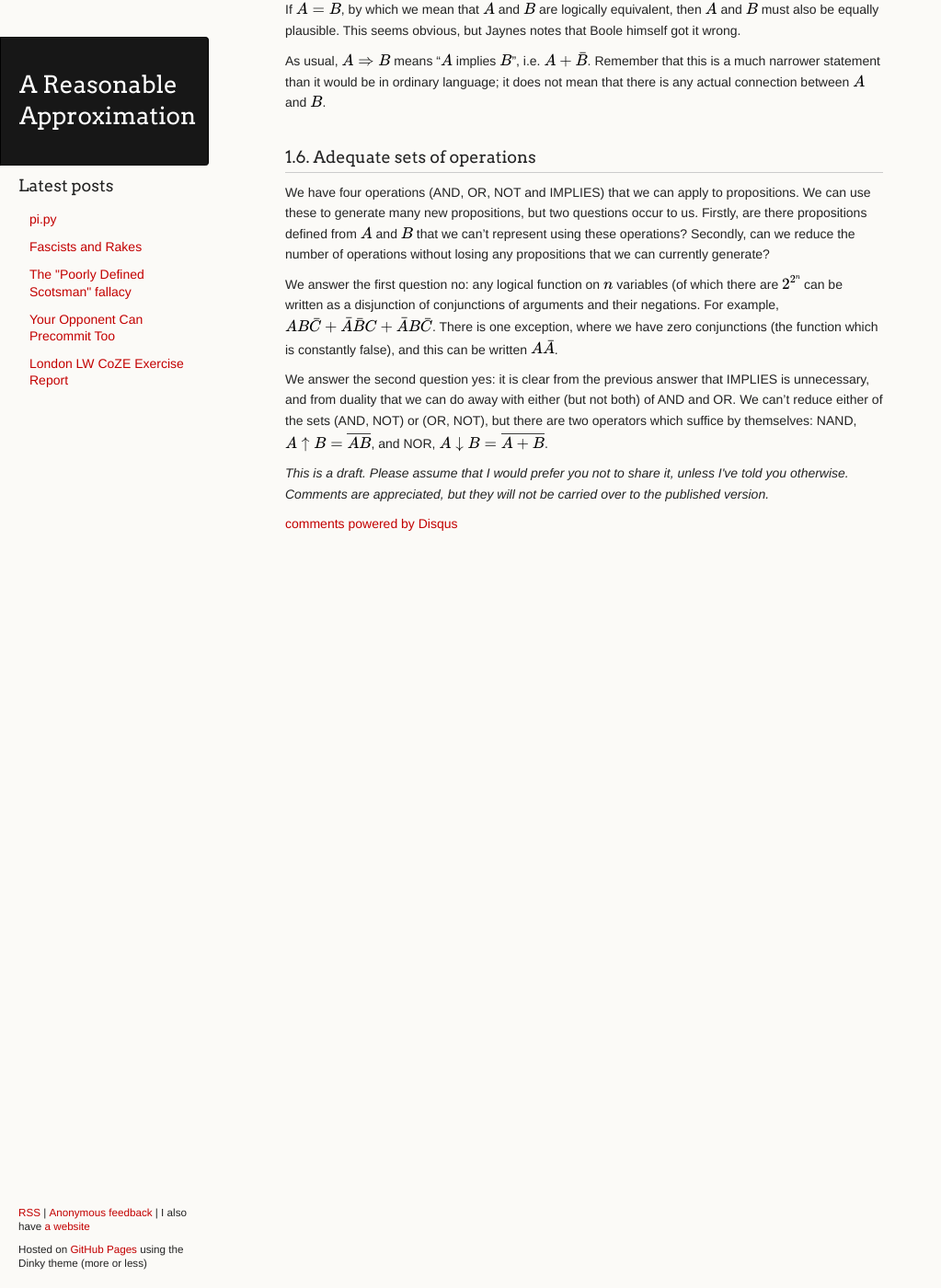
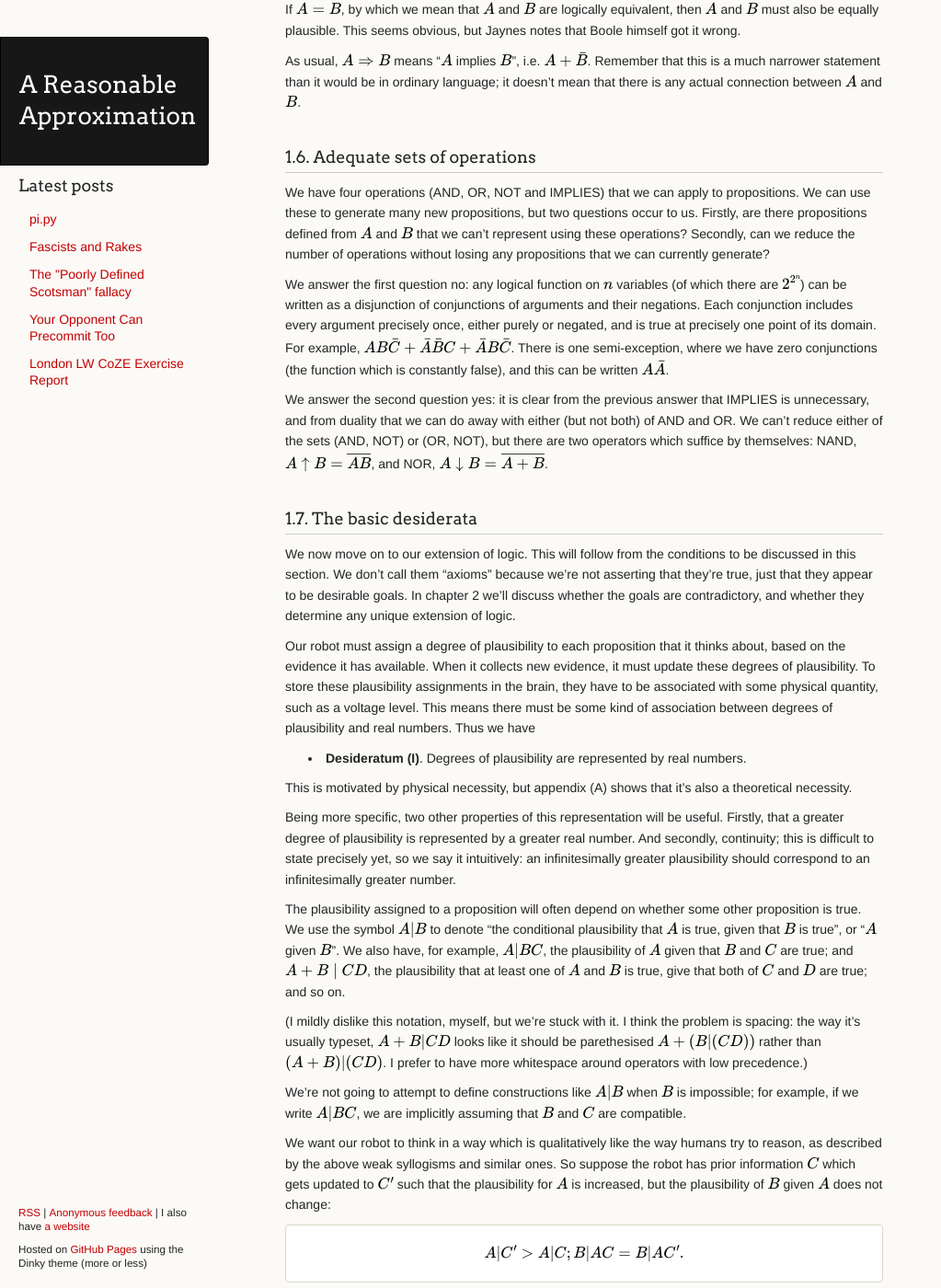
Before and after one commit to ChickenProp/chickenprop.github.com, a Jekyll site: the page built from drafts/cliffs-notes-pttlos-part-1.md, in a window 1280 px wide and 1400 px high, scrolled down 3667 px. Shown: the whole window at 92% size, without its empty margins (0-1023 px from the left). Built offline with Jekyll 4.4.1, drawn with Linux system fonts in a browser that asks for light colours; nearby versions of some CDN libraries; Markdown is read by kramdown in place of the engine named in the settings; formulas are drawn with MathJax 3; comment, search, counter and statistics services are not loaded; some of the changed text lies outside the part shown.

Commit message:
next section

```diff
--- a/drafts/cliffs-notes-pttlos-part-1.md
+++ b/drafts/cliffs-notes-pttlos-part-1.md
@@ -93,12 +93,55 @@ Also, a brief reminder of certain identities:
 
 If `$A=B$`, by which we mean that `$A$` and `$B$` are logically equivalent, then `$A$` and `$B$` must also be equally plausible. This seems obvious, but Jaynes notes that Boole himself got it wrong.
 
-As usual, `$A ⇒ B$` means "`$A$` implies `$B$`", i.e. `$A+\bar B$`. Remember that this is a much narrower statement than it would be in ordinary language; it does not mean that there is any actual connection between `$A$` and `$B$`.
+As usual, `$A ⇒ B$` means "`$A$` implies `$B$`", i.e. `$A+\bar B$`. Remember that this is a much narrower statement than it would be in ordinary language; it doesn't mean that there is any actual connection between `$A$` and `$B$`.
 
 ### 1.6. Adequate sets of operations
 
 We have four operations (AND, OR, NOT and IMPLIES) that we can apply to propositions. We can use these to generate many new propositions, but two questions occur to us. Firstly, are there propositions defined from `$A$` and `$B$` that we can't represent using these operations? Secondly, can we reduce the number of operations without losing any propositions that we can currently generate?
 
-We answer the first question no: any logical function on `$n$` variables (of which there are `$2^{2^n}$` can be written as a disjunction of conjunctions of arguments and their negations. For example, `$AB\bar C + \bar A \bar B C + \bar A B \bar C$`. There is one exception, where we have zero conjunctions (the function which is constantly false), and this can be written `$A\bar A$`.
+We answer the first question no: any logical function on `$n$` variables (of which there are `$2^{2^n}$`) can be written as a disjunction of conjunctions of arguments and their negations. Each conjunction includes every argument precisely once, either purely or negated, and is true at precisely one point of its domain. For example, `$AB\bar C + \bar A \bar B C + \bar A B \bar C$`. There is one semi-exception, where we have zero conjunctions (the function which is constantly false), and this can be written `$A\bar A$`.
 
 We answer the second question yes: it is clear from the previous answer that IMPLIES is unnecessary, and from duality that we can do away with either (but not both) of AND and OR. We can't reduce either of the sets (AND, NOT) or (OR, NOT), but there are two operators which suffice by themselves: NAND, `$A↑B = \overline{AB}$`, and NOR, `$A↓B = \overline{A+B}$`.
+
+### 1.7. The basic desiderata
+
+We now move on to our extension of logic. This will follow from the conditions to be discussed in this section. We don't call them "axioms" because we're not asserting that they're true, just that they appear to be desirable goals. In chapter 2 we'll discuss whether the goals are contradictory, and whether they determine any unique extension of logic.
+
+Our robot must assign a degree of plausibility to each proposition that it thinks about, based on the evidence it has available. When it collects new evidence, it must update these degrees of plausibility. To store these plausibility assignments in the brain, they have to be associated with some physical quantity, such as a voltage level. This means there must be some kind of association between degrees of plausibility and real numbers. Thus we have
+
+* **Desideratum (I)**. Degrees of plausibility are represented by real numbers.
+
+This is motivated by physical necessity, but appendix (A) shows that it's also a theoretical necessity.
+
+Being more specific, two other properties of this representation will be useful. Firstly, that a greater degree of plausibility is represented by a greater real number. And secondly, continuity; this is difficult to state precisely yet, so we say it intuitively: an infinitesimally greater plausibility should correspond to an infinitesimally greater number.
+
+The plausibility assigned to a proposition will often depend on whether some other proposition is true. We use the symbol `$A|B$` to denote "the conditional plausibility that `$A$` is true, given that `$B$` is true", or "`$A$` given `$B$`". We also have, for example, `$A | BC$`, the plausibility of `$A$` given that `$B$` and `$C$` are true; and `$A+B \mid CD$`, the plausibility that at least one of `$A$` and `$B$` is true, give that both of `$C$` and `$D$` are true; and so on.
+
+(I mildly dislike this notation, myself, but we're stuck with it. I think the problem is spacing: the way it's usually typeset, `$A + B | CD$` looks like it should be parethesised `$A + (B|(CD))$` rather than `$(A+B)|(CD)$`. I prefer to have more whitespace around operators with low precedence.)
+
+We're not going to attempt to define constructions like `$A|B$` when `$B$` is impossible; for example, if we write `$A|BC$`, we are implicitly assuming that `$B$` and `$C$` are compatible.
+
+We want our robot to think in a way which is qualitatively like the way humans try to reason, as described by the above weak syllogisms and similar ones. So suppose the robot has prior information `$C$` which gets updated to `$C'$` such that the plausibility for `$A$` is increased, but the plausibility of `$B$` given `$A$` does not change:
+
+    $$ A|C' > A | C; \\
+       B|AC = B|AC'. $$
+
+This can never decrease the plausibility that both `$A$` and `$B$` are true:
+
+    $$ AB | C' ≥ AB | C $$
+
+This doesn't say anything about *how much* the plausibilities change, but it gives a sense of direction. These qualitative requirements will be stated explicitly in chapter 2; for now we sum them up as
+
+* **Desideratum (II)**. Qualitative correspondance with common sense.
+
+Finally, we wish our robot to reason consistently. By this we mean
+
+* **Desideratum (IIIa)**. If a conclusion can be reasoned out in more than one way, then every possible way must lead to the same result.
+
+* **Desideratum (IIIb)**. The robot always takes into account all of the evidence it has relevant to a question. It does not arbitrarily ignore some of the inormation, basing its conclusions only on what remains. In other words, the robot is completely nonideological.
+
+* **Desideratum (IIIc)**. The robot always represents equivalent states of knowledge by equivalent plausibility assignments. That is, if in two problems the robot's state of knowledge is the same (except perhaps for the labeling of the propositions), then it must assign the same plausibilities in both.
+
+Desiderata (I), (II) and (IIIa) are structural requirements on the robot's brain, while (IIIb) and (IIIc) show how the robot should relate to the outside world.
+
+It turns out that these are all the desiderata we need. There is only one set of mathematical operations for manipulating plausibilities which satisfies all of them; they uniquely determine the rules by which our robot must reason. These rules will be deduced in chapter 2.
```
